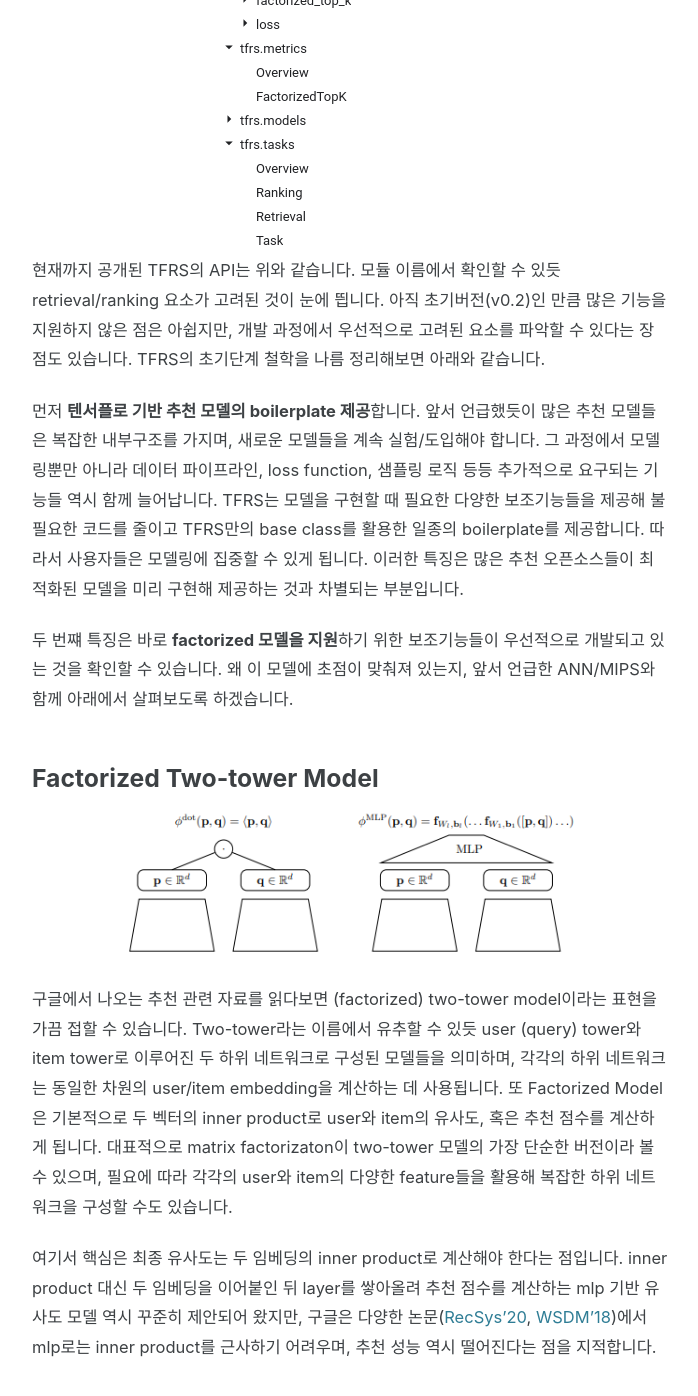
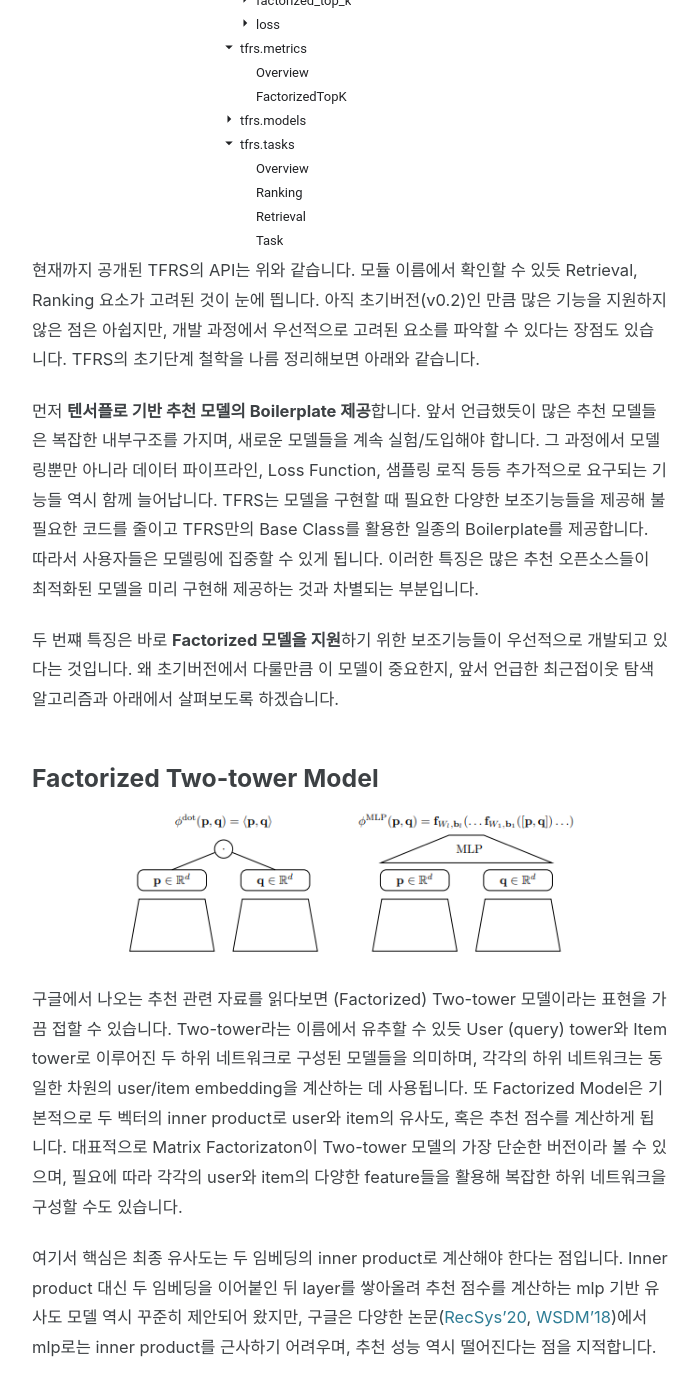
Before and after one commit to hojinYang/hojinYang.github.io, a Jekyll site: the page built from _posts/2020-11-13-tfrs.md, in a window 1280 px wide and 1400 px high, scrolled down 1658 px. Shown: the top 1396 px of the window, without its empty margins (290-988 px from the left). Built offline with Jekyll 4.4.1, drawn with Linux system fonts in a browser that asks for light colours; cached includes are drawn as plain includes; nearby versions of some CDN libraries; comment, search, counter and statistics services are not loaded; some of the changed text lies outside the part shown.

Commit message:
updated tfrs

```diff
--- a/_posts/2020-11-13-tfrs.md
+++ b/_posts/2020-11-13-tfrs.md
@@ -9,7 +9,7 @@ comments: true
 
 [TensorFlow-Recommenders](https://www.tensorflow.org/recommenders/)(TFRS)는 지난 8월 공개된 라이브러리로, 이름에서 알 수 있듯 텐서플로 기반 추천 모델을 구현할 때 필요한 기능을 제공합니다. 많은 훌륭한 추천시스템 오픈소스가 존재하지만 텐서플로 생태계에 직접 추가되는 라이브러리인 점이 흥미로웠고, 개발 과정에서 우선적으로 고려된 요소를 살펴보면 개인적으로 실제 시스템의 큰 그림을 그려보는 데 도움이 될 것 같아 글로 정리해보았습니다.
 
-추가적으로 TFRS를 활용해 만든 REST API로 영화 추천 모델을 서빙하고, 실험 관리 툴을 활용해 parameter search와 모델 관리를 하는 코드를 작성해 보았는데, 해당 코드는 **[여기](https://github.com/hojinYang/tfrs-movierec-serving)**서 확인해 보실 수 있습니다.
+추가적으로 TFRS를 활용해 만든 REST API로 영화 추천 모델을 서빙하고, 실험 관리 툴을 활용해 Parameter Search와 모델 관리를 하는 코드를 작성해 보았는데, 해당 코드는 **[여기](https://github.com/hojinYang/tfrs-movierec-serving)**서 확인해 보실 수 있습니다.
 
 ### 추천시스템의 두 단계: Retreival and Ranking
 
@@ -19,19 +19,19 @@ comments: true
 
 TFRS를 살펴보기 전 추천시스템의 구성 요소를 간단히 살펴보겠습니다. 수많은 후보들 중 유저의 입맛에 맞는 아이템을 추천해주기까지의 과정은 크게 두 단계로 나눠볼 수 있습니다.
 
-첫 번째 단계는 추천 후보군을 추리는 **Retrieval** 과정입니다. 유저가 서비스에 접속하면 시스템은 접속 유저의 추천 목록을 구성하기 위해 아이템들을 정렬해야 합니다. 데이터베이스에 존재하는 모든 아이템에 대해 추천 점수를 계산하고, 이를 정렬해 순위를 정하는 것은 실제 서비스에서 실시간 유저 요청을 처리하기에 너무나 오랜 시간이 소요됩니다. 따라서 수백만이 넘는 아이템들 중 유저가 관심있어할만한 후보군을 우선 추려주는 작업이 필요합니다. 가장 간단한 방법으로는 사용자의 feature(접속 위치, 시간, 나이, 성별...)정보에 기반한 아이템을 필터링이 있습니다.
+첫 번째 단계는 추천 후보군을 추리는 **Retrieval** 과정입니다. 유저가 서비스에 접속하면 시스템은 접속 유저의 추천 목록을 구성하기 위해 아이템들을 정렬해야 합니다. 데이터베이스에 존재하는 모든 아이템에 대해 추천 점수를 계산하고, 이를 정렬해 순위를 정하는 것은 실제 서비스에서 실시간 유저 요청을 처리하기에 너무나 오랜 시간이 소요됩니다. 따라서 수백만이 넘는 아이템들 중 유저가 관심있어할만한 후보군을 우선 추려주는 작업이 필요합니다. 가장 간단한 방법으로는 사용자의 Feature(접속 위치, 시간, 나이, 성별...)정보에 기반한 아이템을 필터링이 있습니다.
 
-주어진 feature와 필터링 룰 대신 데이터를 통해 학습한 유저/아이템 벡터를 가지고 후보 아이템 공간을 효율적으로 줄이는 방법 역시 존재합니다. 근사 최근접이웃 탐색 (Approximate Nearest Neighbour, ANN) 은 벡터공간에서 주어진 벡터와 이웃한 벡터를 대략적으로 빠르게 탐색하는 알고리즘입니다. 추천시스템에서 가장 널리 쓰이는 ANN의 종류로 Maximum Inner Product Search (MIPS)가 있는데, 이는 아래 단락에서 factorization model과 함께 살펴보겠습니다.
+주어진 Feature와 필터링 룰 대신 데이터를 통해 학습한 유저/아이템 벡터를 가지고 후보 아이템 공간을 효율적으로 줄이는 방법 역시 존재합니다. 근사 최근접이웃 탐색 (Approximate Nearest Neighbour, ANN) 은 벡터공간에서 주어진 벡터와 이웃한 벡터를 대략적으로 빠르게 탐색하는 알고리즘입니다. 추천시스템에서 가장 널리 쓰이는 ANN의 종류로 Maximum Inner Product Search (MIPS)가 있는데, 이는 아래 단락에서 Factorization Model과 함께 살펴보겠습니다.
 
-다음 단계는 **Ranking**으로, retrieval을 통해 우선 추려둔 후보 아이템들을 대상으로 순위를 매기는 단계입니다. 이 과정에서는 추천 성능을 끌어올리기 위해 좀 더 복잡하고 정교한 모델을 사용합니다. 요새 많이 등장하는 딥러닝 모델부터 캐글에서 언제나 높은 성능을 보이는 tree 기반의 GBM등등 다양한 모델을 사용할 수 있으며, 필요에 따라 새로운 모델을 도입하기도 합니다. 실제 서비스에서는 단일 모델에 의존하기보다는 우선 다양한 모델을 서빙하고, 유저의 피드백을 반영해 선호하는 모델의 추천 가중치를 결정하는 a/b 테스팅을 진행합니다.
+다음 단계는 **Ranking**으로, Retrieval을 통해 우선 추려둔 후보 아이템들을 대상으로 순위를 매기는 단계입니다. 이 과정에서는 추천 성능을 끌어올리기 위해 좀 더 복잡하고 정교한 모델을 사용합니다. 요새 많이 등장하는 딥러닝 모델부터 캐글에서 언제나 높은 성능을 보이는 tree 기반의 GBM등등 다양한 모델을 사용할 수 있으며, 필요에 따라 새로운 모델을 도입하기도 합니다. 실제 서비스에서는 단일 모델에 의존하기보다는 우선 다양한 모델을 서빙하고, 유저의 피드백을 반영해 선호하는 모델의 추천 가중치를 결정하는 a/b 테스팅을 진행합니다.
 
 ### TFRS API
 ![api](https://hojinYang.github.io/img/tfrs/api.png){:.aligncenter}
-현재까지 공개된 TFRS의 API는 위와 같습니다. 모듈 이름에서 확인할 수 있듯 retrieval/ranking 요소가 고려된 것이 눈에 띕니다. 아직 초기버전(v0.2)인 만큼 많은 기능을 지원하지 않은 점은 아쉽지만, 개발 과정에서 우선적으로 고려된 요소를 파악할 수 있다는 장점도 있습니다. TFRS의 초기단계 철학을 나름 정리해보면 아래와 같습니다.
+현재까지 공개된 TFRS의 API는 위와 같습니다. 모듈 이름에서 확인할 수 있듯 Retrieval, Ranking 요소가 고려된 것이 눈에 띕니다. 아직 초기버전(v0.2)인 만큼 많은 기능을 지원하지 않은 점은 아쉽지만, 개발 과정에서 우선적으로 고려된 요소를 파악할 수 있다는 장점도 있습니다. TFRS의 초기단계 철학을 나름 정리해보면 아래와 같습니다.
 
-먼저  **텐서플로 기반 추천 모델의 boilerplate 제공**합니다. 앞서 언급했듯이 많은 추천 모델들은 복잡한 내부구조를 가지며, 새로운 모델들을 계속 실험/도입해야 합니다. 그 과정에서 모델링뿐만 아니라 데이터 파이프라인, loss function, 샘플링 로직 등등 추가적으로 요구되는 기능들 역시 함께 늘어납니다. TFRS는 모델을 구현할 때 필요한 다양한 보조기능들을 제공해 불필요한 코드를 줄이고 TFRS만의 base class를 활용한 일종의 boilerplate를 제공합니다. 따라서 사용자들은 모델링에 집중할 수 있게 됩니다. 이러한 특징은 많은 추천 오픈소스들이 최적화된 모델을 미리 구현해 제공하는 것과 차별되는 부분입니다.
+먼저  **텐서플로 기반 추천 모델의 Boilerplate 제공**합니다. 앞서 언급했듯이 많은 추천 모델들은 복잡한 내부구조를 가지며, 새로운 모델들을 계속 실험/도입해야 합니다. 그 과정에서 모델링뿐만 아니라 데이터 파이프라인, Loss Function, 샘플링 로직 등등 추가적으로 요구되는 기능들 역시 함께 늘어납니다. TFRS는 모델을 구현할 때 필요한 다양한 보조기능들을 제공해 불필요한 코드를 줄이고 TFRS만의 Base Class를 활용한 일종의 Boilerplate를 제공합니다. 따라서 사용자들은 모델링에 집중할 수 있게 됩니다. 이러한 특징은 많은 추천 오픈소스들이 최적화된 모델을 미리 구현해 제공하는 것과 차별되는 부분입니다.
 
-두 번쨰 특징은 바로  **factorized 모델을 지원**하기 위한 보조기능들이 우선적으로 개발되고 있는 것을 확인할 수 있습니다. 왜 이 모델에 초점이 맞춰져 있는지, 앞서 언급한 ANN/MIPS와 함께 아래에서 살펴보도록 하겠습니다.
+두 번쨰 특징은 바로  **Factorized 모델을 지원**하기 위한 보조기능들이 우선적으로 개발되고 있다는 것입니다. 왜 초기버전에서 다룰만큼 이 모델이 중요한지, 앞서 언급한 최근접이웃 탐색 알고리즘과 아래에서 살펴보도록 하겠습니다.
 
 ### Factorized Two-tower Model
 
@@ -39,15 +39,15 @@ TFRS를 살펴보기 전 추천시스템의 구성 요소를 간단히 살펴보
 ![two-tower](https://hojinYang.github.io/img/tfrs/two-tower.png){:.aligncenter}
 
 
-구글에서 나오는 추천 관련 자료를 읽다보면 (factorized) two-tower model이라는 표현을 가끔 접할 수 있습니다. Two-tower라는 이름에서 유추할 수 있듯 user (query) tower와 item tower로 이루어진 두 하위 네트워크로 구성된 모델들을 의미하며, 각각의 하위 네트워크는 동일한 차원의 user/item embedding을 계산하는 데 사용됩니다. 또 Factorized Model은 기본적으로 두 벡터의 inner product로 user와 item의 유사도, 혹은 추천 점수를 계산하게 됩니다. 대표적으로 matrix factorizaton이 two-tower 모델의 가장 단순한 버전이라 볼 수 있으며, 필요에 따라 각각의 user와 item의 다양한 feature들을 활용해 복잡한 하위 네트워크을 구성할 수도 있습니다.
+구글에서 나오는 추천 관련 자료를 읽다보면 (Factorized) Two-tower 모델이라는 표현을 가끔 접할 수 있습니다. Two-tower라는 이름에서 유추할 수 있듯 User (query) tower와 Item tower로 이루어진 두 하위 네트워크로 구성된 모델들을 의미하며, 각각의 하위 네트워크는 동일한 차원의 user/item embedding을 계산하는 데 사용됩니다. 또 Factorized Model은 기본적으로 두 벡터의 inner product로 user와 item의 유사도, 혹은 추천 점수를 계산하게 됩니다. 대표적으로 Matrix Factorizaton이 Two-tower 모델의 가장 단순한 버전이라 볼 수 있으며, 필요에 따라 각각의 user와 item의 다양한 feature들을 활용해 복잡한 하위 네트워크을 구성할 수도 있습니다.
 
-여기서 핵심은 최종 유사도는 두 임베딩의 inner product로 계산해야 한다는 점입니다. inner product 대신 두 임베딩을 이어붙인 뒤 layer를 쌓아올려 추천 점수를 계산하는 mlp 기반 유사도 모델 역시 꾸준히 제안되어 왔지만, 구글은 다양한 논문([RecSys'20](https://dl.acm.org/doi/pdf/10.1145/3383313.3412488), [WSDM'18](https://static.googleusercontent.com/media/research.google.com/en//pubs/archive/46488.pdf))에서 mlp로는 inner product를 근사하기 어려우며, 추천 성능 역시 떨어진다는 점을 지적합니다.
+여기서 핵심은 최종 유사도는 두 임베딩의 inner product로 계산해야 한다는 점입니다. Inner product 대신 두 임베딩을 이어붙인 뒤 layer를 쌓아올려 추천 점수를 계산하는 mlp 기반 유사도 모델 역시 꾸준히 제안되어 왔지만, 구글은 다양한 논문([RecSys'20](https://dl.acm.org/doi/pdf/10.1145/3383313.3412488), [WSDM'18](https://static.googleusercontent.com/media/research.google.com/en//pubs/archive/46488.pdf))에서 mlp로는 inner product를 근사하기 어려우며, 추천 성능 역시 떨어진다는 점을 지적합니다.
 
 ## Approximate Nearest Neighbor
 
-사실 two-tower factorization 모델의 장점은 모델의 성능보다도 속도와 효율에 있습니다. 앞서 언급하였듯 모든 아이템의 추천 점수를 구하고 이를 정렬하는 것은 무척 오랜 시간이 걸립니다. 하지만 유저 벡터와 아이템 벡터가 같은 공간에 표현된다면, 근사 최근접이웃 탐색(ANN)을 활용해 정확도를 일부 포기하는 대신 유저 벡터와 이웃한 아이템 벡터들을 빠르고 효율적으로 찾을 수 있습니다.
+사실 Factorized Two-tower 모델의 장점은 모델의 성능보다도 속도와 효율에 있습니다. 앞서 언급하였듯 모든 아이템의 추천 점수를 구하고 이를 정렬하는 것은 무척 오랜 시간이 걸립니다. 하지만 유저 벡터와 아이템 벡터가 같은 공간에 표현된다면, 근사 최근접이웃 탐색(ANN)을 활용해 정확도를 일부 포기하는 대신 유저 벡터와 이웃한 아이템 벡터들을 빠르고 효율적으로 찾을 수 있습니다.
 
-그 중에서 Maximim Inner Product Search (MIPS) 는 두 벡터의 유사도, 혹은 distance metric이 inner product로 정의되었을 때의 근사 최근접이웃 탐색 방법들을 의미합니다. factorized 모델처럼 추천 점수가 dot product에 비례한다면 MIPS를 활용해 후보 아이템들을 추릴 수 있습니다. 추천시스템은 이를 활용해 유저와 가까운 아이템들을 빠르게 추려낸 뒤 ranking 모델을 활용해 이들의 순위를 정교하게 결정합니다.
+그 중에서 Maximim Inner Product Search (MIPS) 는 두 벡터의 유사도, 혹은 distance metric이 inner product로 정의되었을 때의 근사 최근접이웃 탐색 방법들을 의미합니다. Factorized 모델처럼 추천 점수가 dot product에 비례한다면 MIPS를 활용해 후보 아이템들을 추릴 수 있습니다. 추천시스템은 이를 활용해 유저와 가까운 아이템들을 빠르게 추려낸 뒤 Ranking 모델을 활용해 이들의 순위를 정교하게 결정합니다.
 
 ![ann](https://hojinYang.github.io/img/tfrs/ann.png){:.aligncenter}
 근사 최근접이웃 탐색이 구체적으로 어떻게 동작하는지 이 곳에 소개하기에는 알고리즘이 매우 다양하고 복잡하므로, 이번 포스팅에는 대표적인 두 방법에 대해서만 간단히 언급만 하겠습니다.
@@ -58,7 +58,7 @@ TFRS를 살펴보기 전 추천시스템의 구성 요소를 간단히 살펴보
 
 사실 inner product는 다른 distance metric(euclidean, cosine)과는 다르게 unbounded된 metric space를 가져 근사 최근접이웃을 계산하는 데 어려움이 있었는데요, 예를 들어 벡터 자기 자신이 최근접이웃에 포함되지 않는 문제가 발생할 수 있습니다. 다행히 논문 [Speeding Up the Xbox Recommender System Using a Euclidean Transformation for Inner-Product Spaces](https://www.microsoft.com/en-us/research/wp-content/uploads/2016/02/XboxInnerProduct.pdf)에서 이를 해결할 수 있는 방법을 제안하였고 지금은 다양한 ANN 오픈소스에서 MIPS을 지원, 이를 추천시스템에 활용할 수 있게 되었습니다. ([출처](https://www.benfrederickson.com/approximate-nearest-neighbours-for-recommender-systems/))
 
-아쉽게도 현재 tfrs에는 ScaNN을 비롯한 ANN 알고리즘들이 포함되어 있지 않습니다. 물론 외부 라이브러리들을 활용할 수 있지만, 이 경우 tf.serving을 활용한 모델 서빙이 어려워지기 때문에 아마 다가오는 버전에는 곧 추가되지 않을까 기대해 봅니다.
+아쉽게도 현재 TFRS에는 ScaNN을 비롯한 ANN 알고리즘들이 포함되어 있지 않습니다. 물론 외부 라이브러리들을 활용할 수 있지만, 이 경우 tf.serving을 활용한 모델 서빙이 어려워지기 때문에 아마 다가오는 버전에는 곧 추가되지 않을까 기대해 봅니다.
 
 ### 마치며
 이번 포스팅에서는 TFRS에 대해 간단히 살펴보고 이를 바탕으로 추천시스템의 주요 개념들을 소개하였습니다. 추천시스템을 공부하는 학생 입장에서 TFRS 소식은 너무나 반가운데요, 앞으로 많은 유용한 기능들이 추가되어 많은 사람들이 손쉽게 추천시스템을 구현할 수 있게 되면 좋겠습니다.
```
